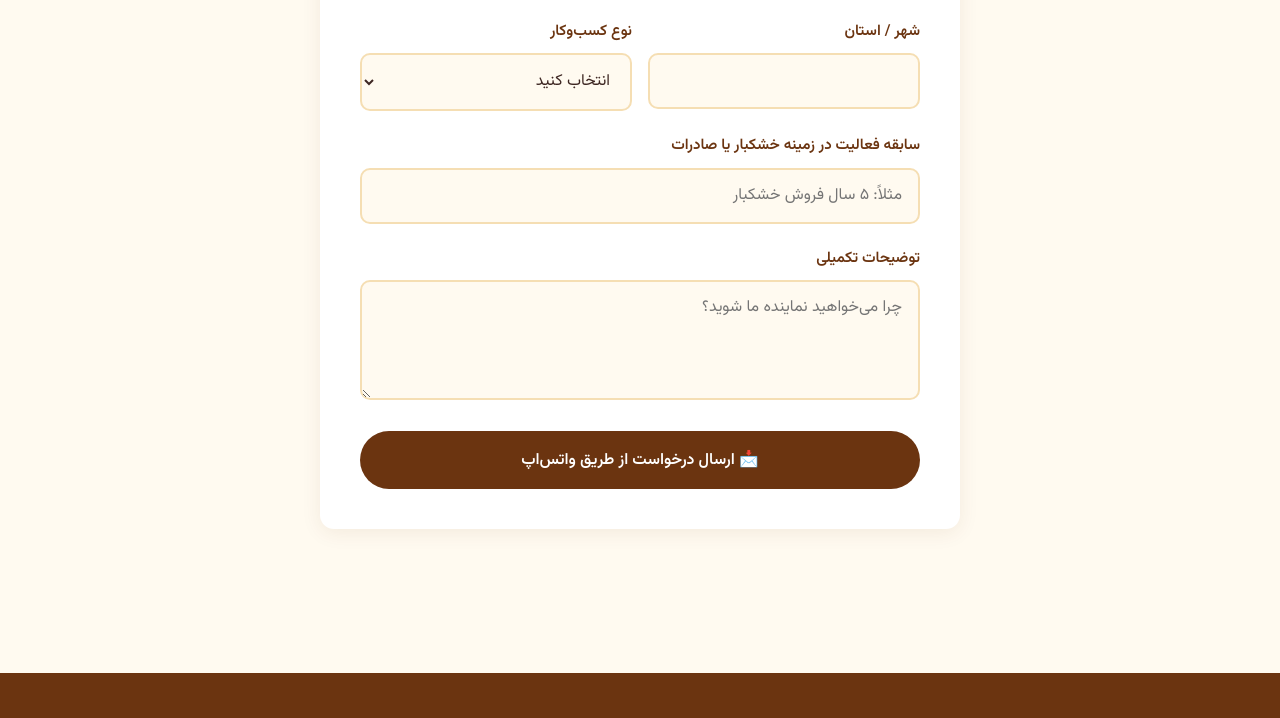
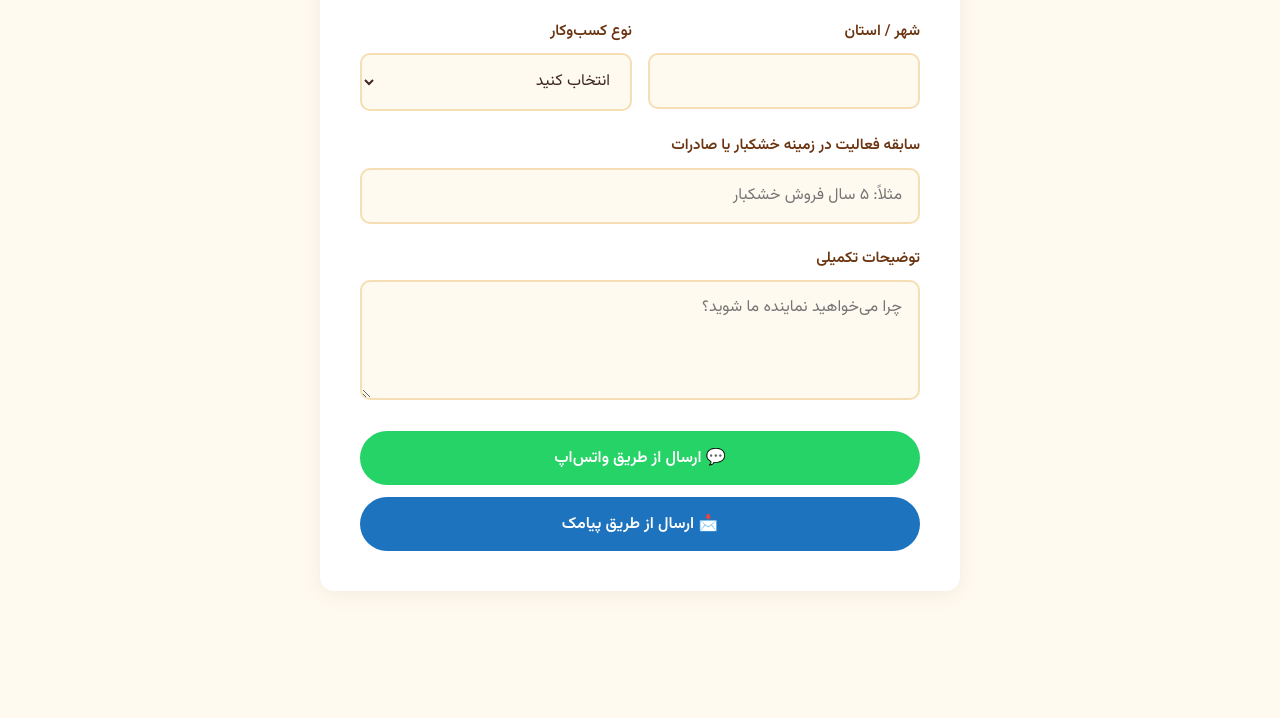
Before and after one commit to AF-IR/package.json, a website: page agency.html in a window 1280 px wide. Shown: the part 2099-2817 px from the top of the page. Drawn offline with Linux system fonts and the light colour scheme.

Commit message:
Update agency.html

```diff
--- a/agency.html
+++ b/agency.html
@@ -136,11 +136,12 @@
       </div>
     </section>
 
+    <!-- ===== فرم درخواست با دو دکمه (تنها بخش تغییر کرده) ===== -->
     <section class="section" id="apply">
       <div class="container">
         <h2 class="section-title">فرم درخواست نمایندگی</h2>
         <p class="section-subtitle">مشخصات خود را وارد کنید تا کارشناسان ما در اسرع وقت با شما تماس بگیرند</p>
-        <form class="form" onsubmit="return sendForm(this, 'درخواست نمایندگی فروش')">
+        <form class="form" id="agencyForm" onsubmit="return sendForm(this, 'درخواست نمایندگی فروش')">
           <div class="form-row">
             <div class="form-group">
               <label for="name">نام و نام خانوادگی</label>
@@ -176,7 +177,16 @@
             <label for="message">توضیحات تکمیلی</label>
             <textarea id="message" name="message" placeholder="چرا می‌خواهید نماینده ما شوید؟"></textarea>
           </div>
-          <button type="submit" class="btn btn-primary">📩 ارسال درخواست از طریق واتس‌اپ</button>
+
+          <!-- ===== دو دکمه ارسال (اضافه شده) ===== -->
+          <div class="btn-group" style="display: flex; gap: 12px; flex-wrap: wrap; justify-content: center;">
+            <button type="submit" class="btn btn-primary" style="background: #25D366; color: #fff; border: none;">
+              💬 ارسال از طریق واتس‌اپ
+            </button>
+            <button type="button" class="btn btn-primary" style="background: #1e73be; color: #fff; border: none;" onclick="return sendSMS(document.getElementById('agencyForm'), 'درخواست نمایندگی فروش')">
+              📩 ارسال از طریق پیامک
+            </button>
+          </div>
         </form>
       </div>
     </section>
```
